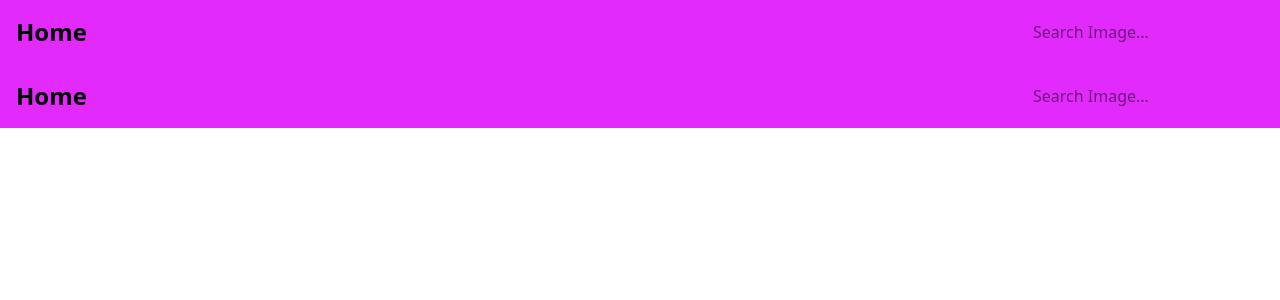
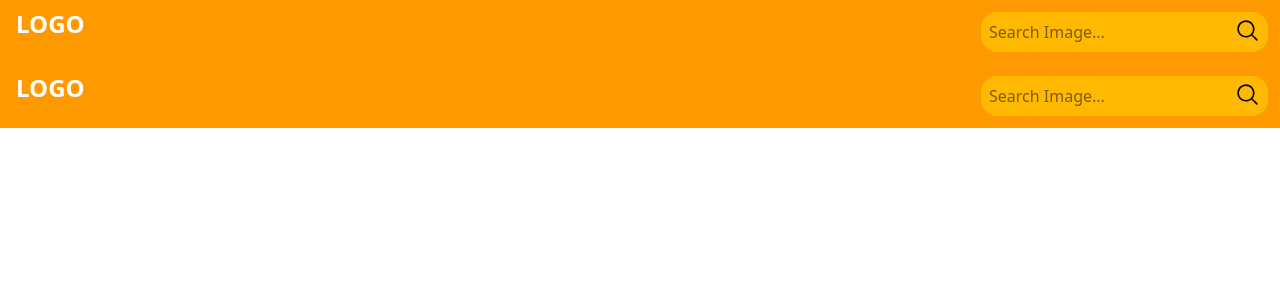
Before and after one commit to Adibayuluthfiansyah/imgApi_NextJS, a Next.js app: page /components/Utilities/Navbar in a window 1280 px wide. Shown: the top 300 px of the page. Built offline with nearby package versions, Linux system fonts and the light colour scheme.

Commit message:
navbar fix

```diff
--- a/src/app/components/HomeImage/page.tsx
+++ b/src/app/components/HomeImage/page.tsx
@@ -1,23 +1,25 @@
+import Link from 'next/link'
 import React from 'react'
 
 const HomeImage = ({api}:any) => {
     return (
         <div className='grid md:grid-cols-4 sm:grid-cols-3 grid-cols-2 gap-4 px-4'>
-            {api.results.map((image:any) => {
+            {api?.results?.map((image:any) => {
                 return(
-
-            <div key={image.id}>
+        <Link href={image.urls.regular || image.urls.full} key={image.id} className='cursor-pointer' target='blank'>
+            <div>
             {image.urls && (
-             <img
-              src={image.urls.regular}/>
+            <img
+            src={image.urls.regular}
+            alt={image.alt_description || image.description || "Image"}
+            />
             )}
-          <p>{image.user.username}</p>
-          </div>
-
-                )
+        <p>{image.user.username}</p>
+        </div>
+        </Link>
+            )
             })}
         </div>
     )
 }
-
 export default HomeImage
--- /dev/null
+++ b/src/app/components/Utilities/Navbar/InputSearch.tsx
@@ -0,0 +1,18 @@
+'use client'
+
+import { MagnifyingGlass} from "@phosphor-icons/react"
+
+const InputSearch = () => {
+    return (
+
+        <div className='flex md:flex-row flex-col justify-between relative bg-amber-400 m-3 rounded-2xl'>
+            <input placeholder='Search Image...' className='p-2 pr-12 w -full border-none rounded-2xl outline-none' />
+            <button className="absolute end-2 top-1.5 cursor-pointer">
+                <MagnifyingGlass size={25} />
+            </button>
+        </div>
+
+    )
+}
+
+export default InputSearch
--- a/src/app/components/Utilities/Navbar/page.tsx
+++ b/src/app/components/Utilities/Navbar/page.tsx
@@ -1,11 +1,14 @@
 import React from 'react'
 import Link from 'next/link'
+import InputSearch from './InputSearch'
+
+
 const Navbar = () => {
     return (
-        <header className='bg-fuchsia-500'>
-            <div className='flex md:flex-row flex-col justify-between p-4'>
-               <Link href="/" className=' font-bold text-2xl '>Home</Link>
-               <input placeholder='Search Image...' className='' />
+        <header className='bg-amber-500'>
+            <div className='flex md:flex-row flex-col justify-between '>
+               <Link href="/" className='text-white font-bold text-2xl pl-4 mt-2 '>LOGO</Link>
+               <InputSearch/>
             </div>
         </header>
     )
--- a/src/app/page.tsx
+++ b/src/app/page.tsx
@@ -13,7 +13,7 @@ const Page = async () => {
 
   return (
     <div className='justify-center items-center p-4'>
-      <h1>Your Image Change The World</h1>
+      <h1 className='p-4 justify-center text-center text-2xl font-bold'>Your Image Change The World</h1>
       <HomeImage api={homeImageHero}/>
     </div>
 
```
